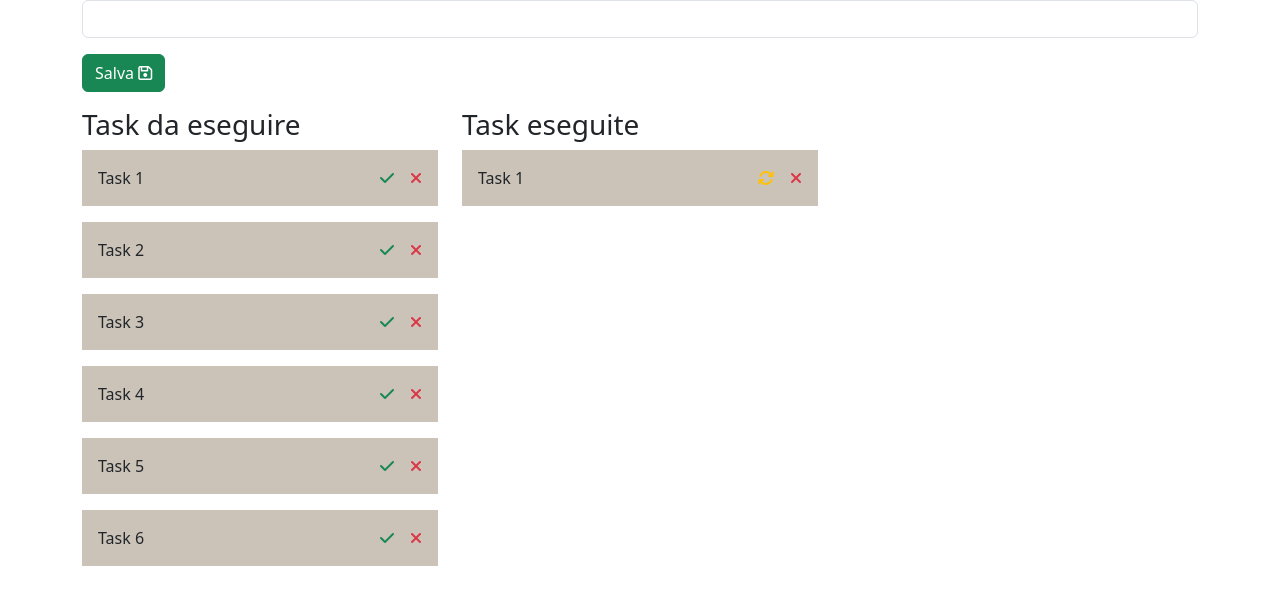
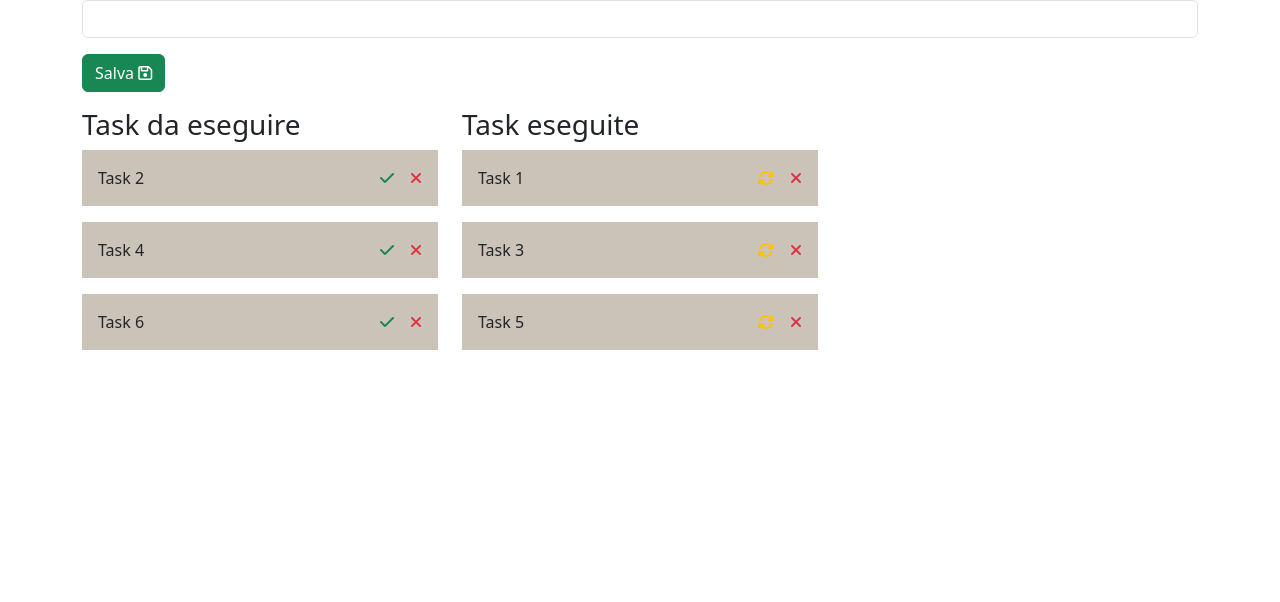
Before and after one commit to sisdream/vue-todolist, a plain HTML site: page index.html in a window 1280 px wide. Shown: the part 198-800 px from the top of the page. Drawn offline with nearby package versions, Linux system fonts and the light colour scheme.

Commit message:
feat:v-show

```diff
--- a/index.html
+++ b/index.html
@@ -20,7 +20,7 @@
                 <div class="col-4">
                     <h3>Task da eseguire</h3>
                     <ul class="p-0">
-                        <li v-for="task in tasks" class="task p-3 mb-3" v-if="">
+                        <li v-for="task in tasks" class="task p-3 mb-3" v-show="task.done == false">
                             <div>{{ task.name }} </div>
                             <div class="action">
                                 <i class="fa-solid fa-check text-success ms-3"></i>
@@ -32,8 +32,8 @@
                 <div class="col-4">
                     <h3>Task eseguite</h3>
                     <ul class="p-0">
-                        <li class="task p-3 mb-3">
-                            <div>Task 1</div>
+                        <li  v-for="task in tasks" class="task p-3 mb-3"  v-show="task.done">
+                            <div>{{ task.name }}</div>
                             <div class="action">
                                 <i class="fa-solid fa-arrows-rotate text-warning ms-3"></i>
                                 <i class="fa-solid fa-xmark text-danger ms-3"></i>
```
